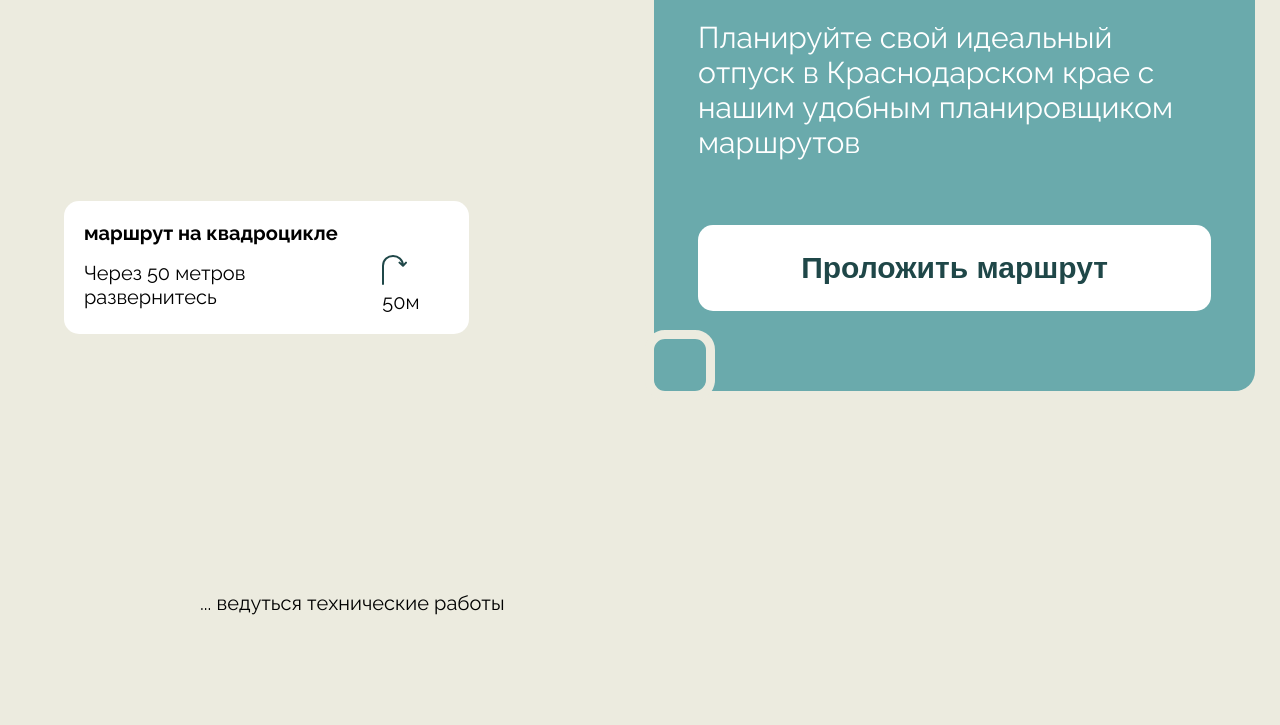
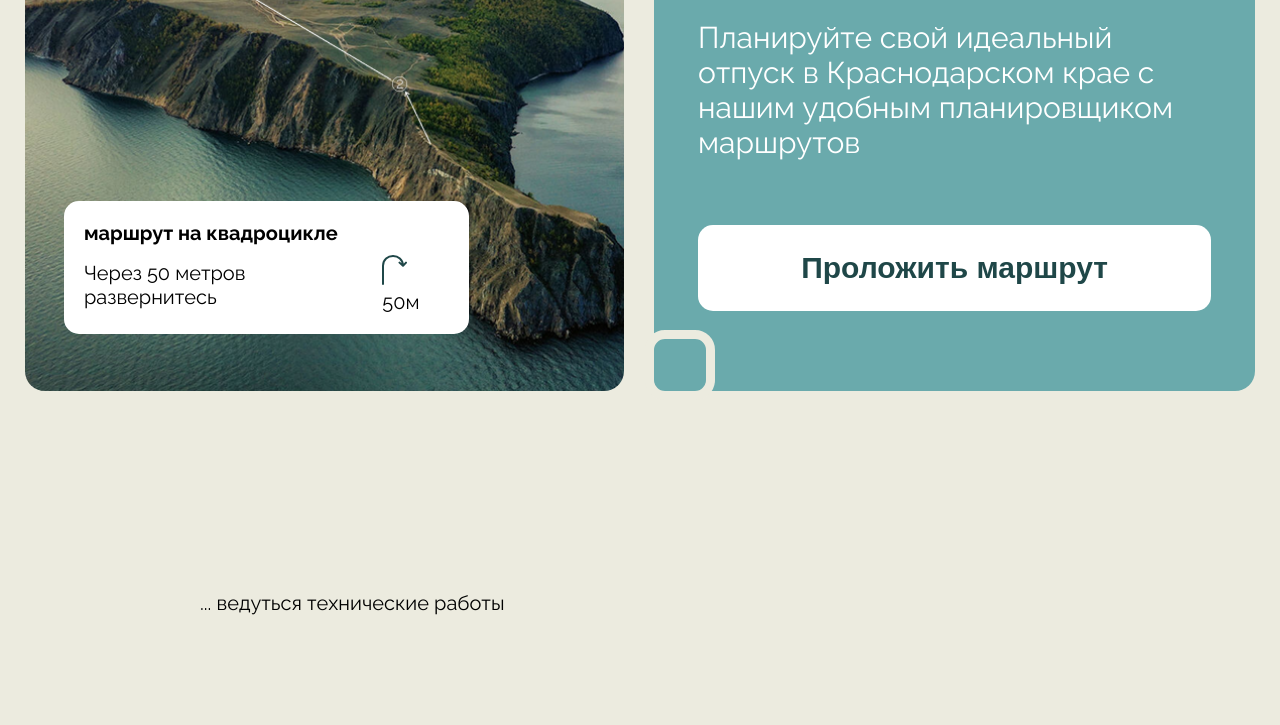
Before and after one commit to petrenko-vel/mybr, a plain HTML site: page index.html in a window 1280 px wide. Shown: the part 380-1105 px from the top of the page. Drawn offline with Linux system fonts and the light colour scheme.

Commit message:
Update style.css

```diff
--- a/style.css
+++ b/style.css
@@ -135,7 +135,7 @@ ol, ul {
     padding: 10px;
     border-radius: 20px;
     width: 50%;
-    background: url("../image/header.png") no-repeat;
+    background: url("header.png") no-repeat;
     background-position: center;
     background-size: cover;
 }
```
